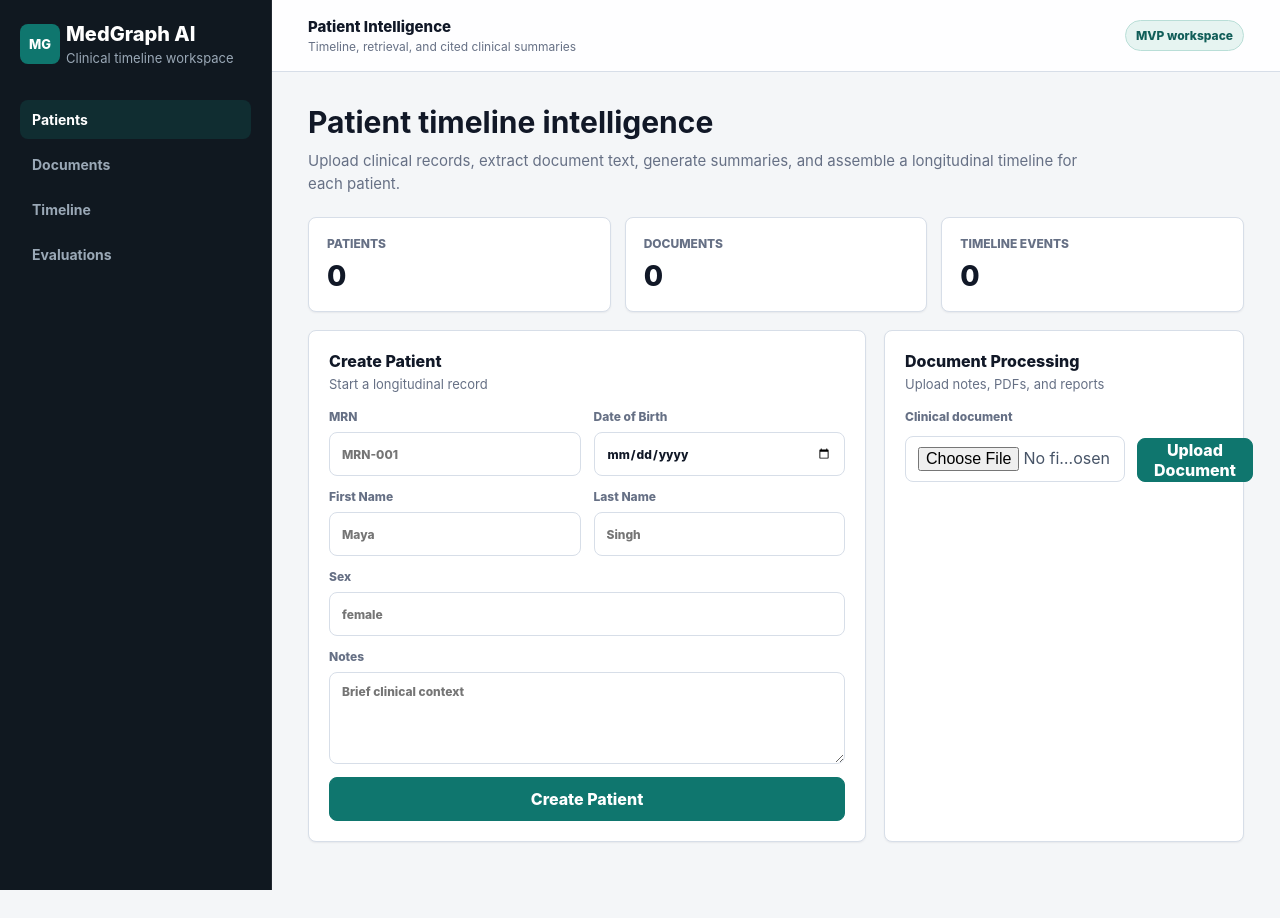
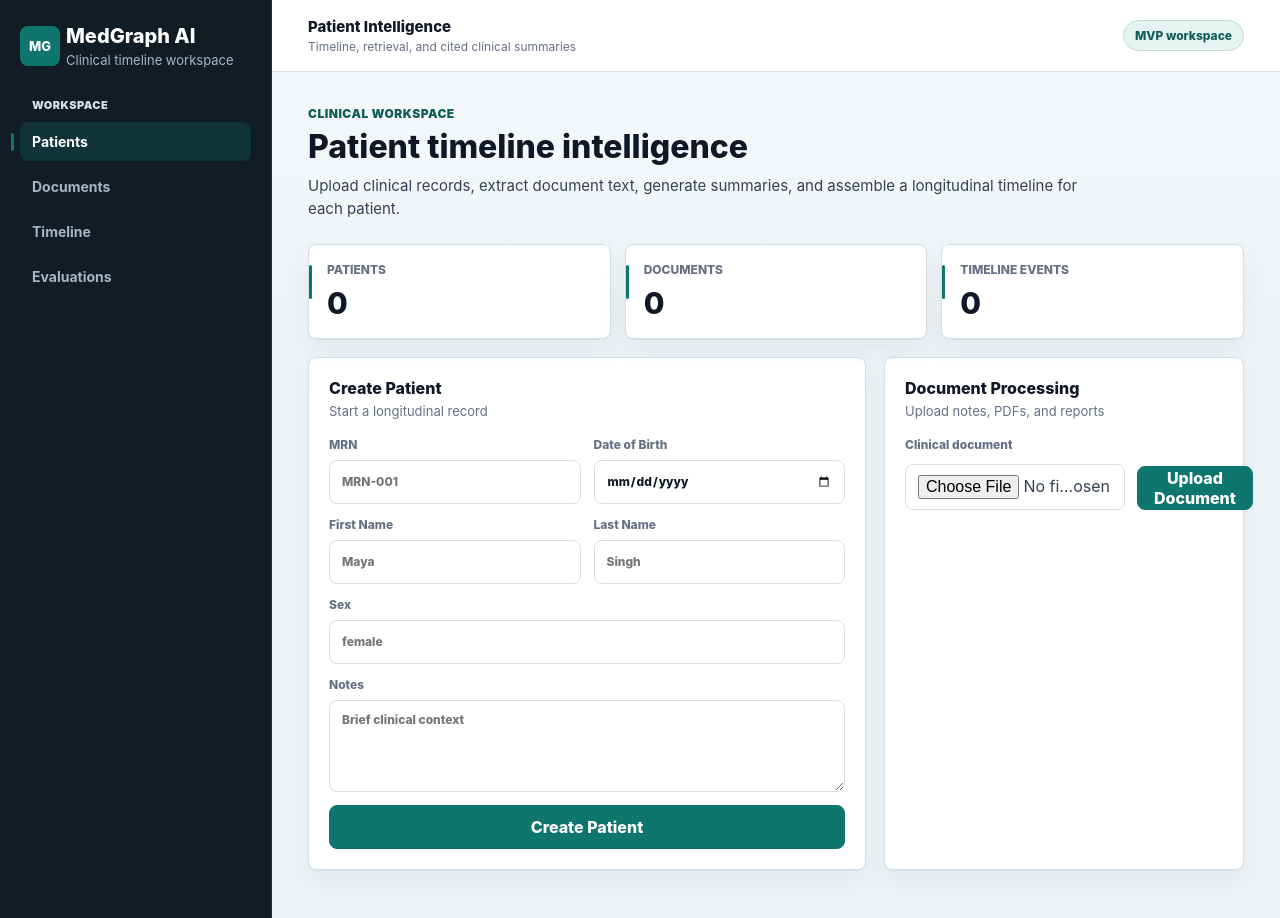
Before and after one commit to Ashmaan-2006/MedTimeline, a Next.js app in the folder frontend/: page / in a window 1280 px wide. Before the commit the page ends 890 px from the top, so only its background shows below. Built offline with nearby package versions, Linux system fonts and the light colour scheme.

Commit message:
style: refine frontend clinical workspace theme

```diff
--- a/frontend/app/admin/evals/page.tsx
+++ b/frontend/app/admin/evals/page.tsx
@@ -133,6 +133,7 @@ export default async function EvaluationDashboardPage() {
       <>
         <section className="page-header">
           <div>
+            <span className="page-eyebrow">LLMOps dashboard</span>
             <h1 className="page-title">Evaluation dashboard</h1>
             <p className="page-description">
               Track retrieval quality, groundedness, timeline reasoning, contradiction detection,
@@ -163,6 +164,7 @@ export default async function EvaluationDashboardPage() {
     <>
       <section className="page-header">
         <div>
+          <span className="page-eyebrow">LLMOps dashboard</span>
           <h1 className="page-title">Evaluation dashboard</h1>
           <p className="page-description">
             LLMOps view across retrieval, clinical graph reasoning, grounded answer quality,
--- a/frontend/app/globals.css
+++ b/frontend/app/globals.css
@@ -1,18 +1,20 @@
 :root {
-  --background: #f4f6f8;
-  --foreground: #111827;
+  --background: #eef3f7;
+  --foreground: #101828;
   --muted: #667085;
-  --muted-strong: #475467;
-  --border: #d7dee8;
-  --border-strong: #c2ccda;
+  --muted-strong: #344054;
+  --border: #d5dee8;
+  --border-strong: #b9c7d6;
   --surface: #ffffff;
-  --surface-subtle: #f8fafc;
-  --surface-muted: #eef3f8;
-  --sidebar: #101820;
-  --sidebar-muted: #9aa8b6;
+  --surface-subtle: #f8fbfd;
+  --surface-muted: #eaf1f7;
+  --sidebar: #111c24;
+  --sidebar-muted: #a8b6c4;
   --accent: #0f766e;
   --accent-strong: #115e59;
   --accent-soft: #e6f4f1;
+  --info: #1d4ed8;
+  --info-soft: #eaf1ff;
   --danger: #b42318;
   --danger-soft: #fff5f4;
   --warning: #a15c07;
@@ -33,7 +35,9 @@ body {
 }
 
 body {
-  background: var(--background);
+  background:
+    linear-gradient(180deg, #f7fafc 0%, var(--background) 340px),
+    var(--background);
   color: var(--foreground);
   font-family:
     Inter, ui-sans-serif, system-ui, -apple-system, BlinkMacSystemFont, "Segoe UI", sans-serif;
@@ -61,14 +65,14 @@ select {
   background: var(--sidebar);
   border-right: 1px solid rgba(255, 255, 255, 0.08);
   color: #ffffff;
-  padding: 24px 20px;
+  padding: 26px 20px;
 }
 
 .brand {
   display: grid;
   gap: 6px;
   grid-template-columns: 40px minmax(0, 1fr);
-  margin-bottom: 34px;
+  margin-bottom: 30px;
 }
 
 .brand-mark {
@@ -97,6 +101,16 @@ select {
   font-size: 13px;
 }
 
+.nav-section-label {
+  color: #d7e0ea;
+  display: block;
+  font-size: 11px;
+  font-weight: 900;
+  letter-spacing: 0.04em;
+  margin: 0 0 10px 12px;
+  text-transform: uppercase;
+}
+
 .nav-list {
   display: grid;
   gap: 6px;
@@ -110,8 +124,9 @@ select {
   color: var(--sidebar-muted);
   display: block;
   font-size: 14px;
-  font-weight: 650;
+  font-weight: 750;
   padding: 11px 12px;
+  position: relative;
 }
 
 .nav-item:hover {
@@ -120,8 +135,20 @@ select {
 }
 
 .nav-item-active {
-  background: rgba(15, 118, 110, 0.22);
+  background: rgba(15, 118, 110, 0.26);
   color: #ffffff;
+}
+
+.nav-item-active::before {
+  background: var(--accent);
+  border-radius: 999px;
+  content: "";
+  height: 18px;
+  left: -9px;
+  position: absolute;
+  top: 50%;
+  transform: translateY(-50%);
+  width: 3px;
 }
 
 .main {
@@ -130,8 +157,9 @@ select {
 
 .topbar {
   align-items: center;
-  background: rgba(255, 255, 255, 0.88);
+  background: rgba(255, 255, 255, 0.92);
   border-bottom: 1px solid var(--border);
+  backdrop-filter: blur(14px);
   display: flex;
   justify-content: space-between;
   min-height: 72px;
@@ -162,7 +190,7 @@ select {
   color: var(--accent-strong);
   font-size: 12px;
   font-weight: 800;
-  padding: 7px 10px;
+  padding: 7px 11px;
 }
 
 .content {
@@ -177,18 +205,29 @@ select {
   display: flex;
   gap: 24px;
   justify-content: space-between;
-  margin-bottom: 22px;
+  margin-bottom: 24px;
+}
+
+.page-eyebrow {
+  color: var(--accent-strong);
+  display: block;
+  font-size: 12px;
+  font-weight: 900;
+  letter-spacing: 0.04em;
+  margin-bottom: 8px;
+  text-transform: uppercase;
 }
 
 .page-title {
-  font-size: 30px;
+  font-size: 32px;
+  font-weight: 850;
   letter-spacing: 0;
   line-height: 1.12;
   margin: 0 0 9px;
 }
 
 .page-description {
-  color: var(--muted);
+  color: var(--muted-strong);
   font-size: 15px;
   line-height: 1.55;
   margin: 0;
@@ -208,11 +247,23 @@ select {
   background: var(--surface);
   border: 1px solid var(--border);
   border-radius: 8px;
-  box-shadow: var(--shadow-sm);
+  box-shadow: 0 1px 1px rgba(16, 24, 40, 0.04), 0 10px 28px rgba(16, 24, 40, 0.05);
 }
 
 .metric {
-  padding: 18px;
+  padding: 17px 18px;
+  position: relative;
+}
+
+.metric::before {
+  background: var(--accent);
+  border-radius: 999px;
+  content: "";
+  height: 34px;
+  left: 0;
+  position: absolute;
+  top: 20px;
+  width: 3px;
 }
 
 .metric-label {
@@ -224,7 +275,7 @@ select {
 }
 
 .metric-value {
-  font-size: 28px;
+  font-size: 30px;
   font-weight: 800;
   letter-spacing: 0;
 }
@@ -272,6 +323,12 @@ select {
   margin-bottom: 16px;
 }
 
+.panel-header-bordered {
+  border-bottom: 1px solid var(--border);
+  margin: -2px 0 18px;
+  padding-bottom: 14px;
+}
+
 .panel-title {
   font-size: 16px;
   font-weight: 800;
@@ -312,7 +369,7 @@ select {
 
 .detail-list div {
   border-bottom: 1px solid var(--border);
-  padding: 12px 0;
+  padding: 13px 0;
 }
 
 .detail-list div:first-child {
@@ -342,6 +399,7 @@ select {
   color: var(--muted-strong);
   line-height: 1.65;
   margin: 0;
+  max-width: 920px;
 }
 
 .upload-panel,
@@ -359,7 +417,7 @@ select {
 }
 
 .workspace-tabs {
-  background: var(--surface);
+  background: #f7fafc;
   border: 1px solid var(--border);
   border-radius: 8px;
   box-shadow: var(--shadow-sm);
@@ -373,7 +431,7 @@ select {
   background: transparent;
   border: 1px solid transparent;
   border-radius: 6px;
-  color: var(--muted);
+  color: var(--muted-strong);
   cursor: pointer;
   flex: 0 0 auto;
   font-size: 14px;
@@ -388,8 +446,9 @@ select {
 }
 
 .workspace-tab-active {
-  background: var(--accent-soft);
+  background: #ffffff;
   border-color: #b9ded7;
+  box-shadow: var(--shadow-sm);
   color: var(--accent-strong);
 }
 
@@ -567,7 +626,7 @@ select {
 }
 
 .document-summary {
-  background: var(--surface-subtle);
+  background: #ffffff;
   border: 1px solid var(--border);
   border-radius: 8px;
   padding: 15px;
@@ -855,11 +914,23 @@ select {
   display: grid;
   gap: 12px;
   grid-template-columns: 18px minmax(0, 1fr);
+  position: relative;
+}
+
+.timeline-item:not(:last-child)::before {
+  background: var(--border);
+  content: "";
+  height: calc(100% + 18px);
+  left: 6px;
+  position: absolute;
+  top: 20px;
+  width: 2px;
 }
 
 .timeline-marker {
   background: var(--accent);
-  border: 3px solid var(--accent-soft);
+  border: 3px solid #ffffff;
+  box-shadow: 0 0 0 1px #b9ded7;
   border-radius: 999px;
   height: 14px;
   margin-top: 5px;
--- a/frontend/app/layout.tsx
+++ b/frontend/app/layout.tsx
@@ -1,6 +1,6 @@
 import type { Metadata } from "next";
-import Link from "next/link";
 
+import { SidebarNav } from "@/components/sidebar-nav";
 import "./globals.css";
 
 export const metadata: Metadata = {
@@ -23,30 +23,7 @@ export default function RootLayout({
               <span className="brand-title">MedGraph AI</span>
               <span className="brand-subtitle">Clinical timeline workspace</span>
             </div>
-            <nav>
-              <ul className="nav-list">
-                <li>
-                  <Link className="nav-item nav-item-active" href="/">
-                    Patients
-                  </Link>
-                </li>
-                <li>
-                  <Link className="nav-item" href="/">
-                    Documents
-                  </Link>
-                </li>
-                <li>
-                  <Link className="nav-item" href="/">
-                    Timeline
-                  </Link>
-                </li>
-                <li>
-                  <Link className="nav-item" href="/admin/evals">
-                    Evaluations
-                  </Link>
-                </li>
-              </ul>
-            </nav>
+            <SidebarNav />
           </aside>
           <main className="main">
             <header className="topbar">
--- a/frontend/app/page.tsx
+++ b/frontend/app/page.tsx
@@ -5,6 +5,7 @@ export default function HomePage() {
     <>
       <section className="page-header">
         <div>
+          <span className="page-eyebrow">Clinical workspace</span>
           <h1 className="page-title">Patient timeline intelligence</h1>
           <p className="page-description">
             Upload clinical records, extract document text, generate summaries, and assemble a
--- /dev/null
+++ b/frontend/components/sidebar-nav.tsx
@@ -0,0 +1,45 @@
+"use client";
+
+import Link from "next/link";
+import { usePathname } from "next/navigation";
+
+const NAV_ITEMS = [
+  {
+    href: "/",
+    label: "Patients",
+    match: (pathname: string) => pathname === "/" || pathname.startsWith("/patients"),
+  },
+  { href: "/", label: "Documents", match: () => false },
+  { href: "/", label: "Timeline", match: () => false },
+  {
+    href: "/admin/evals",
+    label: "Evaluations",
+    match: (pathname: string) => pathname.startsWith("/admin/evals"),
+  },
+];
+
+export function SidebarNav() {
+  const pathname = usePathname();
+
+  return (
+    <nav aria-label="Primary navigation">
+      <span className="nav-section-label">Workspace</span>
+      <ul className="nav-list">
+        {NAV_ITEMS.map((item) => {
+          const isActive = item.match(pathname);
+          return (
+            <li key={item.label}>
+              <Link
+                aria-current={isActive ? "page" : undefined}
+                className={`nav-item ${isActive ? "nav-item-active" : ""}`}
+                href={item.href}
+              >
+                {item.label}
+              </Link>
+            </li>
+          );
+        })}
+      </ul>
+    </nav>
+  );
+}
```
Also changed, not shown: frontend/app/patients/[patientId]/page.tsx (+13 -2 lines), frontend/components/patient-workspace-tabs.tsx (+18 -3 lines).
